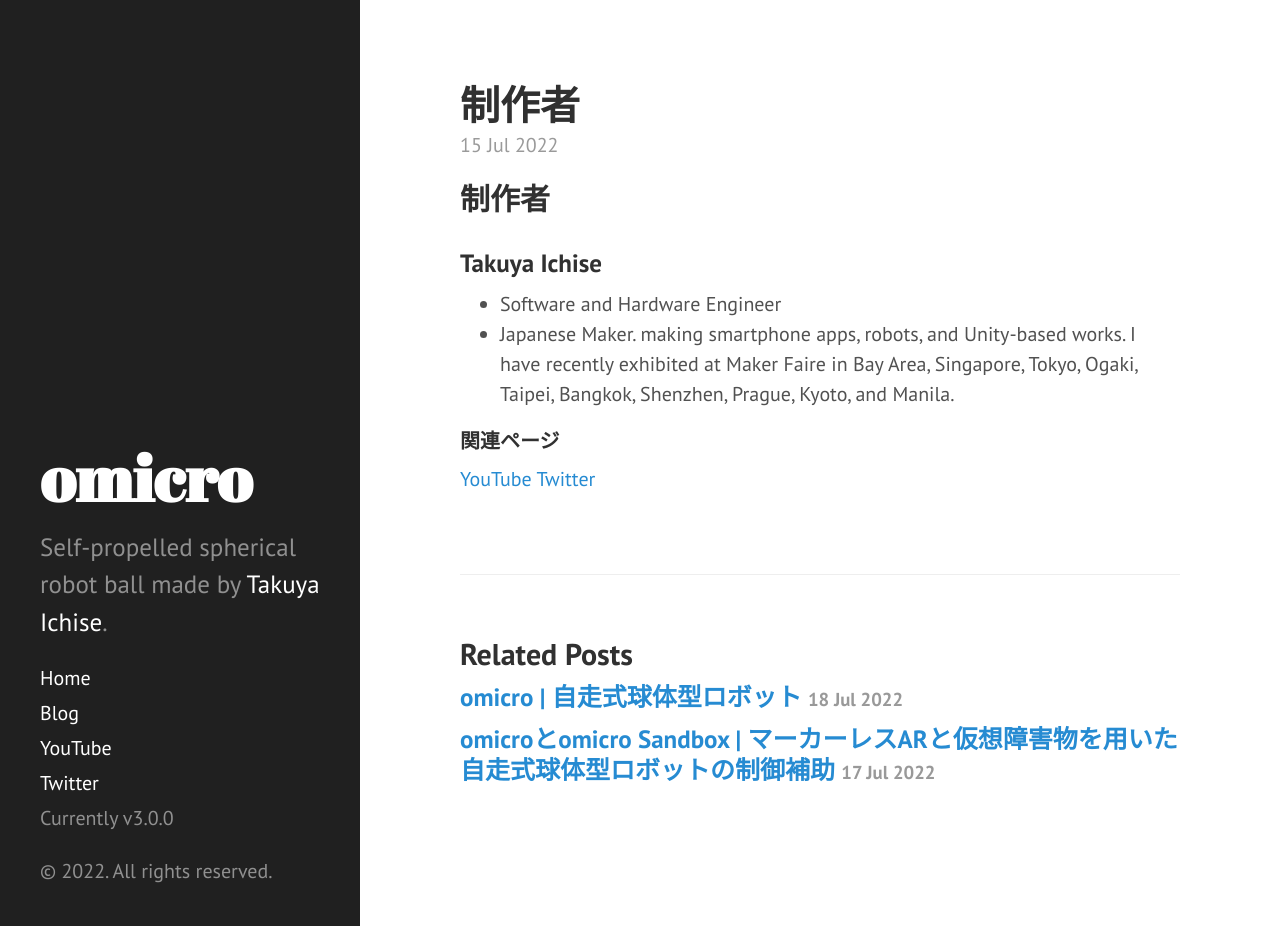
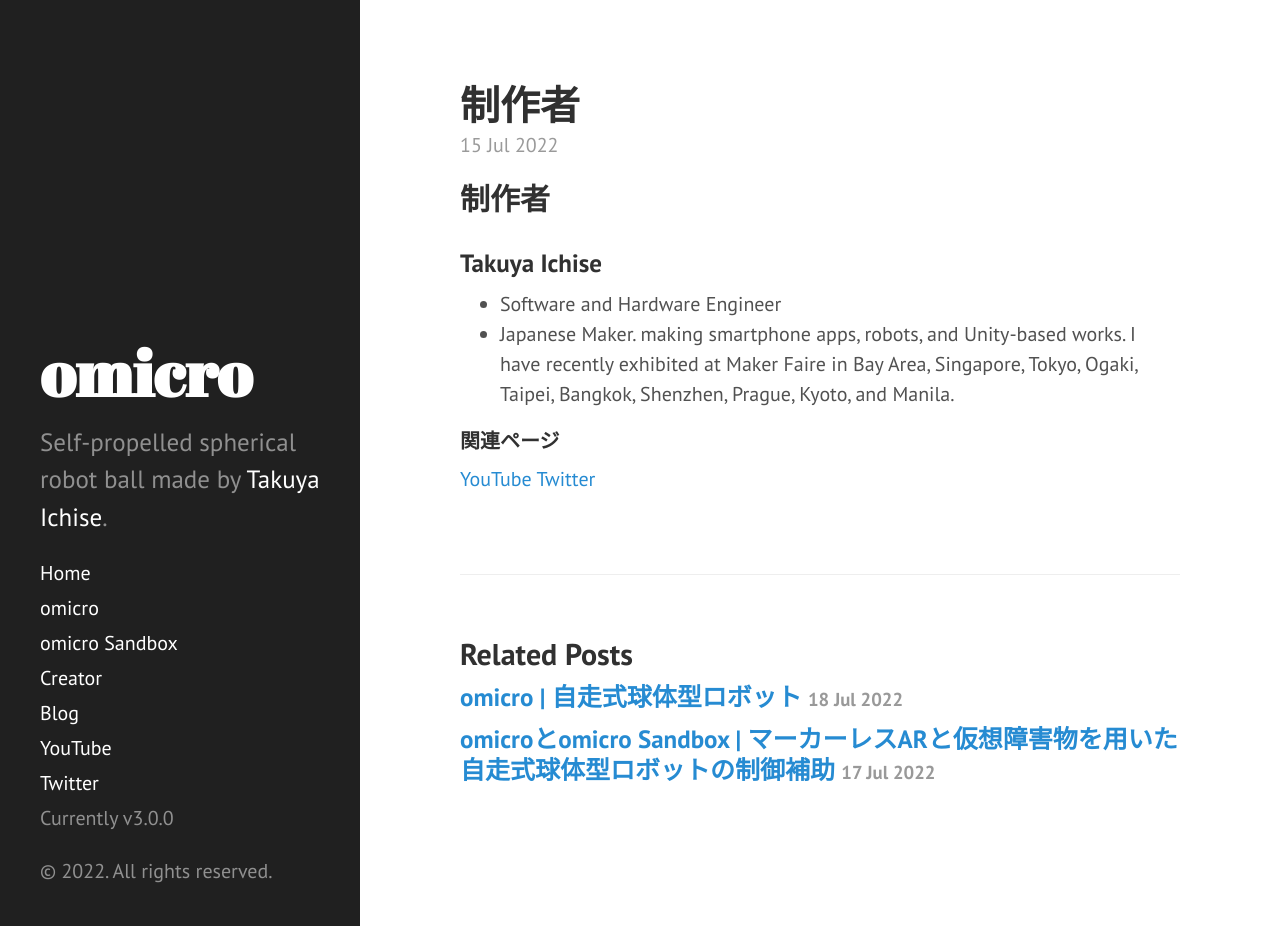
Before and after one commit to tichise/omicro.tokyo, a Jekyll site: the page built from _posts/2022-07-15-creator.md, in a window 1280 px wide and 926 px high. Built offline with Jekyll 4.4.1, drawn with Linux system fonts in a browser that asks for light colours; Markdown is read by kramdown in place of the engine named in the settings.

Commit message:
Update sidebar.html

```diff
--- a/_includes/sidebar.html
+++ b/_includes/sidebar.html
@@ -26,6 +26,11 @@
         {% endif %}
       {% endfor %}
 
+      <a class="sidebar-nav-item" href="https://omicro.tokyo/2022-07-18-omicro/">omicro</a>
+      <a class="sidebar-nav-item" href="https://omicro.tokyo/2022/07/17/omicro-sandbox/">omicro Sandbox</a>
+      <a class="sidebar-nav-item" href="https://omicro.tokyo/2022/07/15/creator/">Creator</a>
+
+
       <a class="sidebar-nav-item" href="https://medium.com/omicro">Blog</a>
       <a class="sidebar-nav-item" href="https://www.youtube.com/channel/UCNNG0Xf5_BI9byQsi13VjeQ">YouTube</a>
       <a class="sidebar-nav-item" href="http://twitter.com/omicrotokyo">Twitter</a>
```
